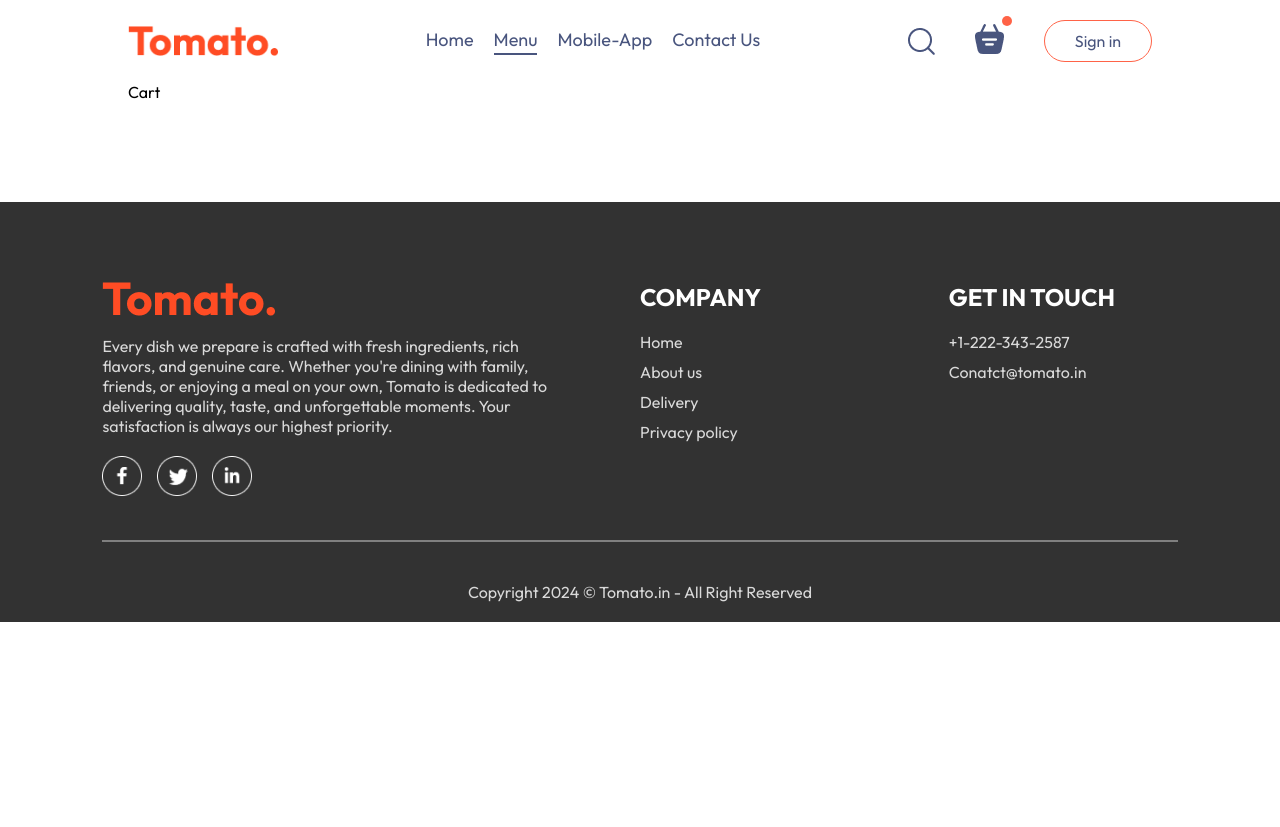
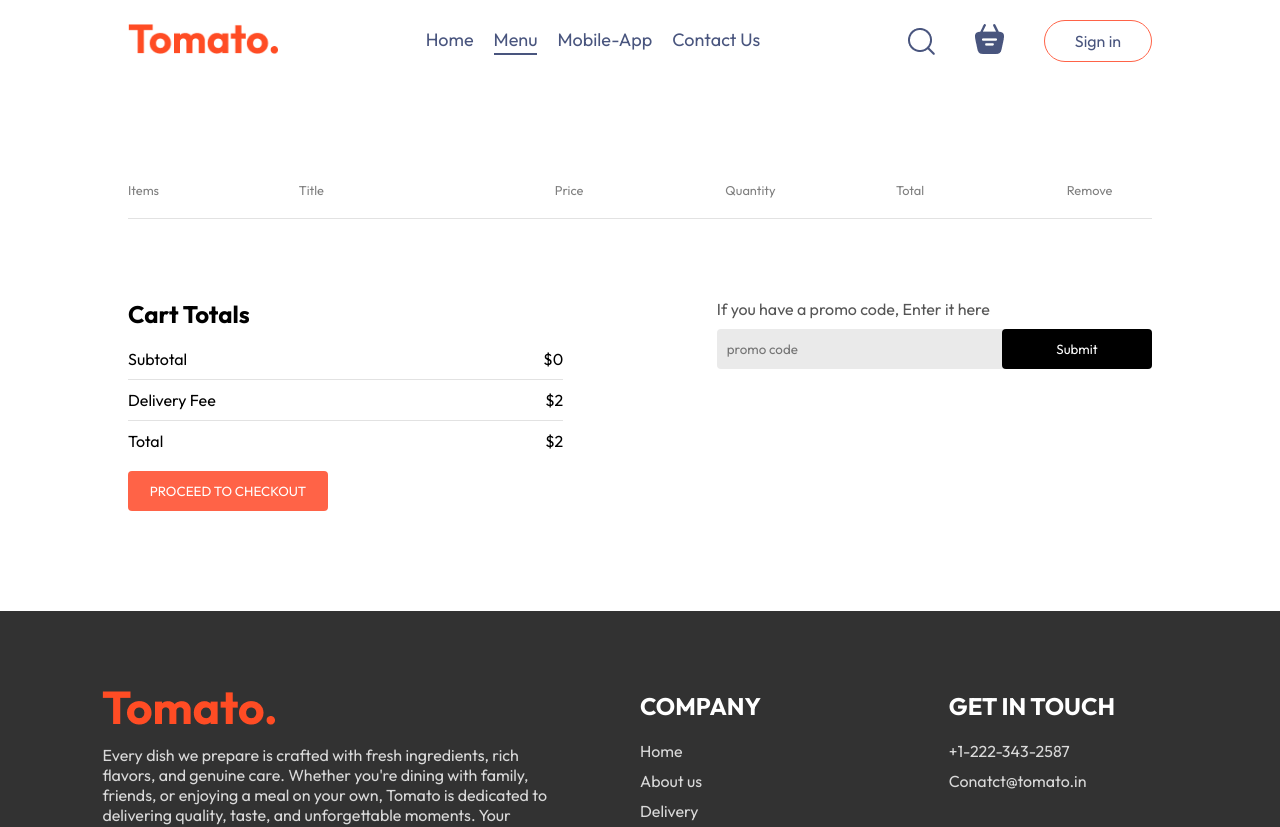
Before and after one commit to Abhinav-Kumar-Bindra21/Tomato, a React (Vite) app in the folder client/: page /cart in a window 1280 px wide. Shown: the top 827 px of the page. Before the commit the page ends 800 px from the top, so only its background shows below. Built offline with nearby package versions, Linux system fonts and the light colour scheme.

Commit message:
cart page added

```diff
--- a/client/src/components/Navbar/Navbar.jsx
+++ b/client/src/components/Navbar/Navbar.jsx
@@ -1,13 +1,18 @@
-import React, { useState } from "react";
+import React, { useContext, useState } from "react";
 import "./Navbar.css";
 import { assets } from "../../assets/frontend_assets/assets";
 import { Link } from "react-router";
+import { StoreContext } from "../../context/StoreContext";
 
 const Navbar = ({ setShowLogin }) => {
   const [menu, setMenu] = useState("Menu");
+
+  const { getCartTotalAmount } = useContext(StoreContext);
   return (
     <div className="navbar">
-      <img src={assets.logo} alt="logo" className="logo" />
+      <Link to="/">
+        <img src={assets.logo} alt="logo" className="logo" />
+      </Link>
       <ul className="navbar-menu">
         <Link to="/" onClick={() => setMenu("home")} className={menu === "home" ? "active" : ""}>
           Home
@@ -26,8 +31,10 @@ const Navbar = ({ setShowLogin }) => {
       <div className="navbar-right">
         <img src={assets.search_icon} alt="" />
         <div className="navbar-search-icon">
-          <img src={assets.basket_icon} alt="" />
-          <div className="dot"></div>
+          <Link to="/cart">
+            <img src={assets.basket_icon} alt="" />
+          </Link>
+          <div className={getCartTotalAmount() === 0 ? "" : "dot"}></div>
         </div>
 
         <button onClick={() => setShowLogin(true)}>Sign in</button>
--- a/client/src/context/StoreContext.jsx
+++ b/client/src/context/StoreContext.jsx
@@ -24,9 +24,17 @@ const StoreContextProvider = (props) => {
     setCartItems((prev) => ({ ...prev, [itemId]: prev[itemId] - 1 }));
   };
 
-  useEffect(() => {
-    console.log(cartItems);
-  }, [cartItems]);
+  const getCartTotalAmount = () => {
+    let totalAmount = 0;
+    for (const item in cartItems) {
+      if (cartItems[item] > 0) {
+        let itemInfo = food_list.find((product) => product._id === item);
+        totalAmount += itemInfo.price * cartItems[item];
+      }
+    }
+
+    return totalAmount;
+  };
 
   const contextValue = {
     food_list,
@@ -34,6 +42,7 @@ const StoreContextProvider = (props) => {
     setCartItems,
     addToCart,
     removeFromCart,
+    getCartTotalAmount,
   };
 
   return <StoreContext.Provider value={contextValue}>{props.children}</StoreContext.Provider>;
--- a/client/src/pages/Cart/Cart.css
+++ b/client/src/pages/Cart/Cart.css
@@ -0,0 +1,107 @@
+.cart {
+  margin-top: 100px;
+}
+
+.cart-items-title {
+  display: grid;
+  grid-template-columns: 1fr 1.5fr 1fr 1fr 1fr 0.5fr;
+  align-items: center;
+  color: gray;
+  font-size: max(1vw, 12px);
+}
+
+.cart-item-item {
+  margin: 10px 0px;
+  color: black;
+}
+
+.cart-item-item img {
+  width: 50px;
+}
+
+.cart hr {
+  height: 1px;
+  background-color: #e2e2e2;
+  border: none;
+}
+
+.cart-item-item .cross {
+  cursor: pointer;
+}
+
+.cart-bottom {
+  margin-top: 80px;
+  display: flex;
+  justify-content: space-between;
+  gap: max(12vw, 20px);
+}
+
+.cart-total {
+  flex: 1;
+  display: flex;
+  flex-direction: column;
+  gap: 20px;
+}
+
+.cart-total-details {
+  display: flex;
+  justify-content: space-between;
+  columns: #555;
+}
+
+.cart-total hr {
+  margin: 10px 0px;
+}
+
+.cart-total button {
+  border: none;
+  color: white;
+  background-color: tomato;
+  width: max(15vw, 200px);
+  padding: 12px 12px;
+  border-radius: 4px;
+  cursor: pointer;
+}
+
+.cart-promocode {
+  flex: 1;
+}
+
+.cart-promocode p {
+  color: #555;
+}
+
+.cart-promocode-input {
+  margin-top: 10px;
+  display: flex;
+  justify-content: space-between;
+  align-items: center;
+  background-color: #eaeaea;
+  border-radius: 4px;
+}
+
+.cart-promocode-input input {
+  background: transparent;
+  border: none;
+  outline: none;
+  padding-left: 10px;
+}
+
+.cart-promocode-input button {
+  width: max(10vw, 150px);
+  padding: 12px 5px;
+  background-color: black;
+  border: none;
+  color: white;
+  border-radius: 4px;
+}
+
+@media (max-width: 750px) {
+  .cart-bottom {
+    flex-direction: column-reverse;
+  }
+
+  .cart-promocode {
+    justify-content: start;
+  }
+}
--- a/client/src/pages/Cart/Cart.jsx
+++ b/client/src/pages/Cart/Cart.jsx
@@ -1,8 +1,78 @@
-import React from "react";
-import "./Cart.css"
+import React, { useContext } from "react";
+import "./Cart.css";
+import { StoreContext } from "../../context/StoreContext";
+import { food_list } from "../../assets/frontend_assets/assets";
+import { useNavigate } from "react-router";
 
 const Cart = () => {
-  return <div>Cart</div>;
+  const { cartItems, foodList, removeFromCart, getCartTotalAmount } = useContext(StoreContext);
+  const navigate = useNavigate();
+  return (
+    <div className="cart">
+      <div className="cart-items">
+        <div className="cart-items-title">
+          <p>Items</p>
+          <p>Title</p>
+          <p>Price</p>
+          <p>Quantity</p>
+          <p>Total</p>
+          <p>Remove</p>
+        </div>
+        <br />
+        <hr />
+        {food_list.map((item, index) => {
+          if (cartItems[item._id] > 0) {
+            return (
+              <div key={index}>
+                <div className="cart-items-title cart-item-item ">
+                  <img src={item.image} alt="" />
+                  <p>{item.name}</p>
+                  <p>${item.price}</p>
+                  <p>{cartItems[item._id]}</p>
+                  <p>${item.price * cartItems[item._id]}</p>
+                  <p className="cross" onClick={() => removeFromCart(item._id)}>
+                    X
+                  </p>
+                </div>
+                <hr />
+              </div>
+            );
+          }
+        })}
+      </div>
+      <div className="cart-bottom">
+        <div className="cart-total">
+          <h2>Cart Totals</h2>
+          <div>
+            <div className="cart-total-details">
+              <p>Subtotal</p>
+              <p>${getCartTotalAmount()}</p>
+            </div>
+            <hr />
+            <div className="cart-total-details">
+              <p>Delivery Fee</p>
+              <p>${2}</p>
+            </div>
+            <hr />
+            <div className="cart-total-details">
+              <p>Total</p>
+              <p>${getCartTotalAmount() + 2}</p>
+            </div>
+          </div>
+          <button onClick={() => navigate("/order")}>PROCEED TO CHECKOUT</button>
+        </div>
+        <div className="cart-promocode">
+          <div>
+            <p>If you have a promo code, Enter it here</p>
+            <div className="cart-promocode-input">
+              <input type="text" placeholder="promo code" />
+              <button>Submit</button>
+            </div>
+          </div>
+        </div>
+      </div>
+    </div>
+  );
 };
 
 export default Cart;
```
Also changed, not shown: client/src/components/ExploreMenu/ExploreMenu.css (+9 -0 lines).
